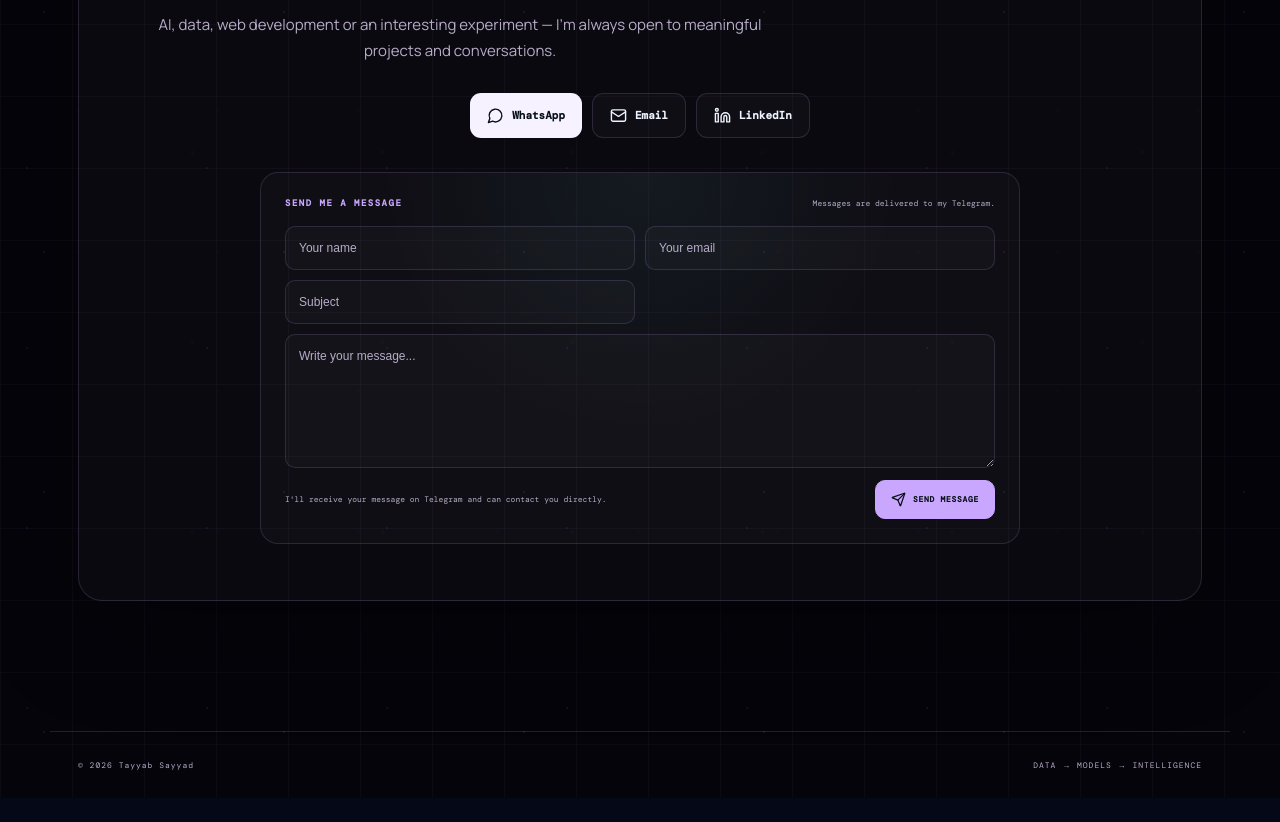
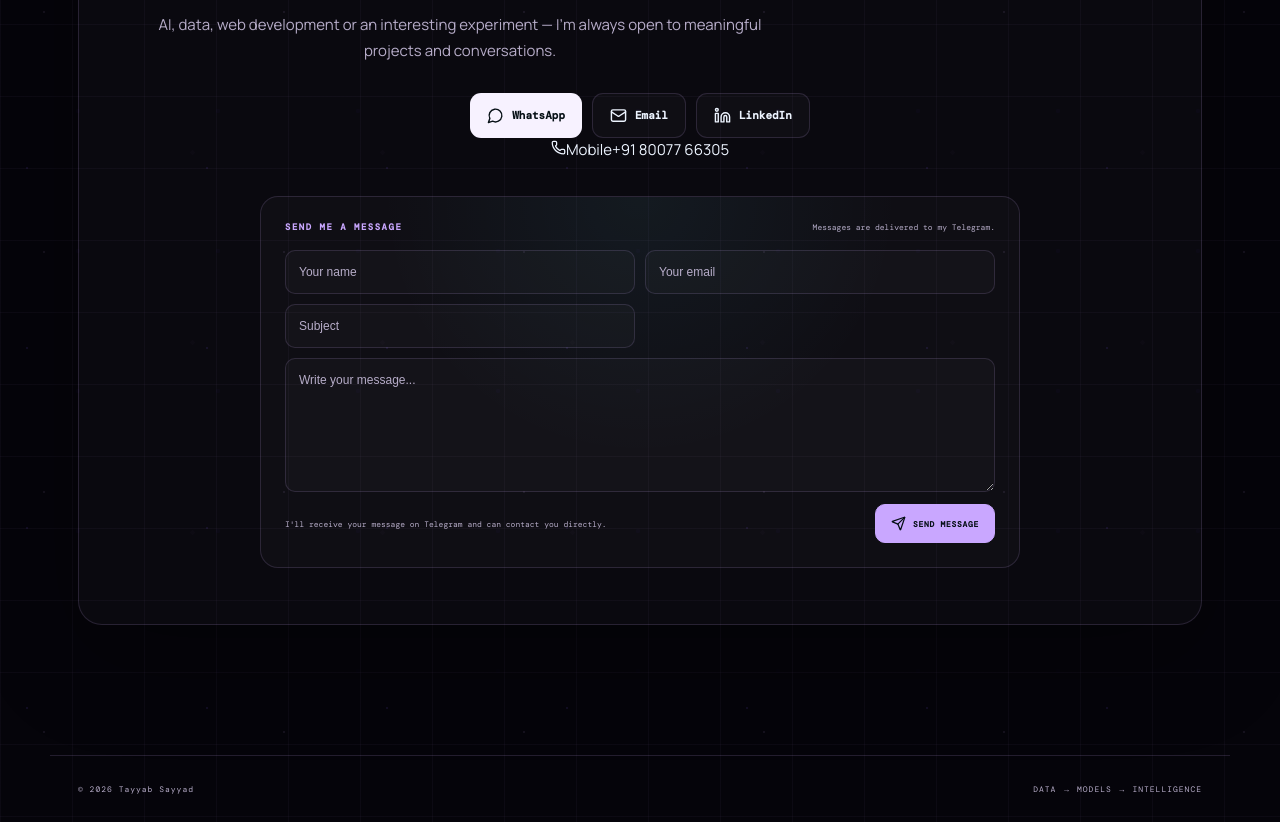
Before and after one commit to tshamshuddinsayyad/portfolio, a React (Vite) app: page / in a window 1280 px wide. Shown: the part 10220-11042 px from the top of the page. Before the commit the page ends 11018 px from the top, so only its background shows below. Built offline with nearby package versions, Linux system fonts and the light colour scheme.

Commit message:
Add mobile number to contact section

```diff
--- a/src/main.jsx
+++ b/src/main.jsx
@@ -2,7 +2,7 @@ import React, { useEffect, useRef, useState } from "react";
 import { createRoot } from "react-dom/client";
 import * as THREE from "three";
 import {
-  ArrowUpRight, Bot, Github, Linkedin, Mail, MessageCircle, Send, Mic as MicIcon,
+  ArrowUpRight, Bot, Github, Linkedin, Mail, MessageCircle, Phone, Send, Mic as MicIcon,
   Sparkles, Sun, Moon, BrainCircuit, Database, Atom, Code2,
   MousePointer2, ExternalLink, FileText, Upload, Trash2, RotateCcw, Square
 } from "lucide-react";
@@ -16,6 +16,7 @@ const profile = {
   linkedin: "https://www.linkedin.com/",
   whatsapp: "https://wa.me/918007766305",
   email: "tayyabsayyad2005@gmail.com",
+  phone: "+91 80077 66305",
   interests: ["Generative AI", "Machine Learning", "Data Science", "Full-Stack Development", "RAG & LLM Applications"]
 };
 
@@ -1011,7 +1012,7 @@ function App() {
           <div className="section-label">09 — CONNECT</div>
           <h2>Have an idea?<br/><em>Let's build it.</em></h2>
           <p>AI, data, web development or an interesting experiment — I'm always open to meaningful projects and conversations.</p>
-          <div className="contact-actions"><a className="primary" href={profile.whatsapp} target="_blank" rel="noreferrer"><MessageCircle size={17}/> WhatsApp</a><a className="secondary" href={"mailto:"+profile.email}><Mail size={17}/> Email</a><a className="secondary" href={profile.linkedin} target="_blank" rel="noreferrer"><Linkedin size={17}/> LinkedIn</a></div>
+          <div className="contact-actions"><a className="primary" href={profile.whatsapp} target="_blank" rel="noreferrer"><MessageCircle size={17}/> WhatsApp</a><a className="secondary" href={"mailto:"+profile.email}><Mail size={17}/> Email</a><a className="secondary" href={profile.linkedin} target="_blank" rel="noreferrer"><Linkedin size={17}/> LinkedIn</a></div><div className="contact-phone"><Phone size={15}/><span>Mobile</span><a href={"tel:"+profile.phone.replace(/\s/g,"")}>{profile.phone}</a></div>
           <ContactForm />
         </div>
       </section>
```
